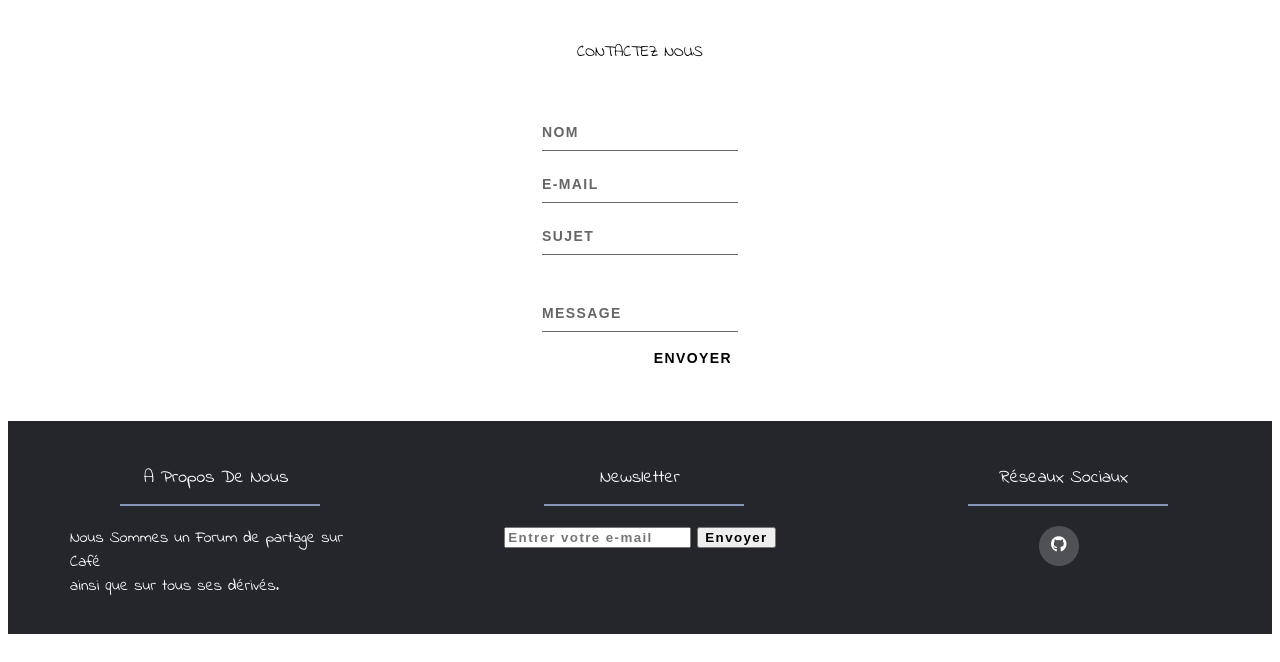
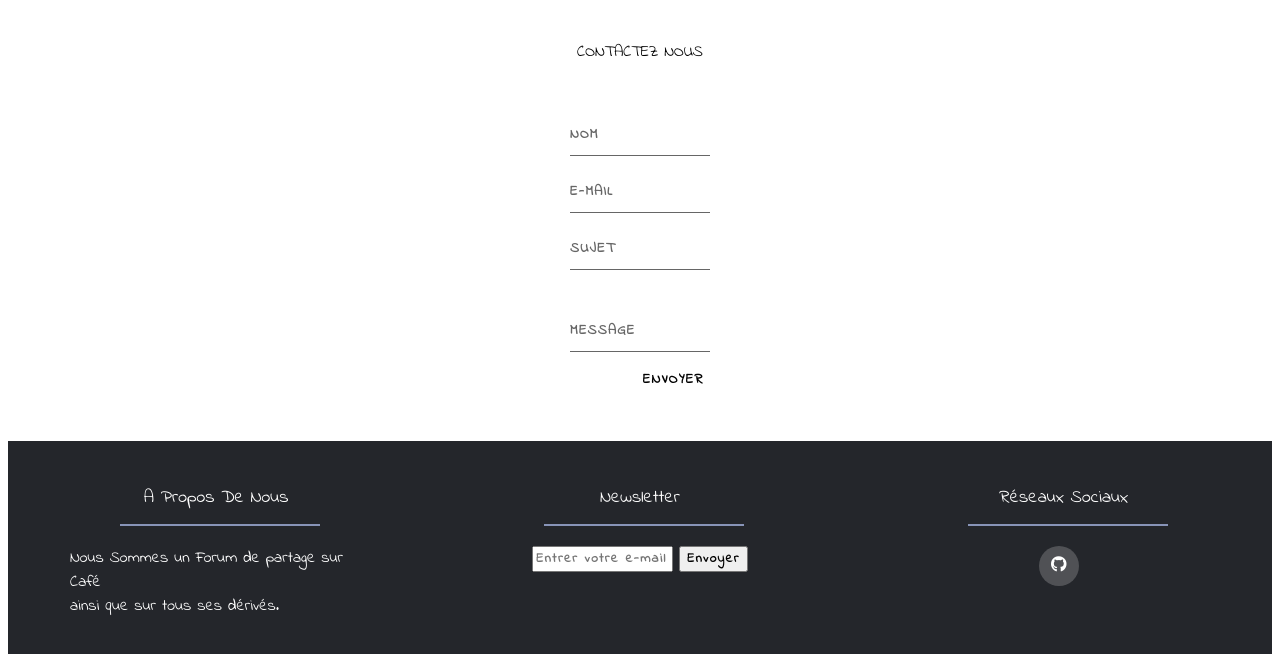
Before and after one commit to olivier-dagostino/module-connexion, a PHP site: page /contact.php in a window 1280 px wide. Shown: the part 720-1382 px from the top of the page. Before the commit the page ends 1354 px from the top, so only its background shows below. Run offline with PHP 8.4, Linux system fonts and the light colour scheme.

Commit message:
changement de police
sur le formulaire de contact et et dans sur l'input du footer

```diff
--- a/contact.php
+++ b/contact.php
@@ -6,19 +6,19 @@
                 <div class="screen-body-item">
                     <div class="app-form">
                     <div class="app-form-group">
-                        <input class="app-form-control" placeholder="NOM">
+                        <input style="font-family: 'Indie Flower', cursive;" class="app-form-control" placeholder="NOM">
                     </div>
                     <div class="app-form-group">
-                        <input class="app-form-control" placeholder="E-MAIL">
+                        <input style="font-family: 'Indie Flower', cursive;" class="app-form-control" placeholder="E-MAIL">
                     </div>
                     <div class="app-form-group">
-                        <input class="app-form-control" placeholder="SUJET">
+                        <input style="font-family: 'Indie Flower', cursive;" class="app-form-control" placeholder="SUJET">
                     </div>
                     <div class="app-form-group message">
-                        <input class="app-form-control" placeholder="MESSAGE">
+                        <input style="font-family: 'Indie Flower', cursive;" class="app-form-control" placeholder="MESSAGE">
                     </div>
                     <div class="app-form-group buttons">
-                        <button class="app-form-button">ENVOYER</button>
+                        <button style="font-family: 'Indie Flower', cursive;" class="app-form-button">ENVOYER</button>
                     </div>
                     </div>
 
--- a/footer.php
+++ b/footer.php
@@ -15,8 +15,8 @@
                         <label for="email" class="mb-3"><b>
                             <p class="pfooter1"></p>
                             </b></label>
-                        <input type="email" class="form-control form-control-lg" placeholder="Entrer votre e-mail" id="email">
-                        <button type="button" class="btn btn-primary btn-lg btn-block my-2 Subscribe mt-4 mb-3">Envoyer</button>
+                        <input style="font-family: 'Indie Flower', cursive;" type="email" class="form-control form-control-lg" placeholder="Entrer votre e-mail" id="email">
+                        <button style="font-family: 'Indie Flower', cursive;" type="button" class="btn btn-primary btn-lg btn-block my-2 Subscribe mt-4 mb-3">Envoyer</button>
                     </div>
 
                     <div class="footer1">
```
